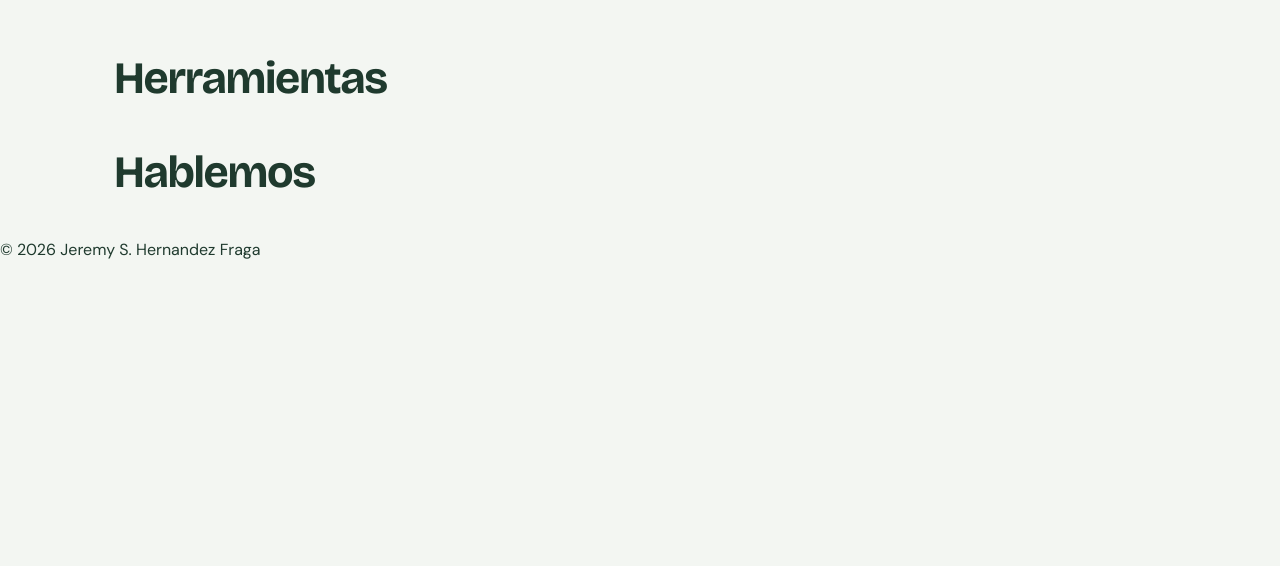
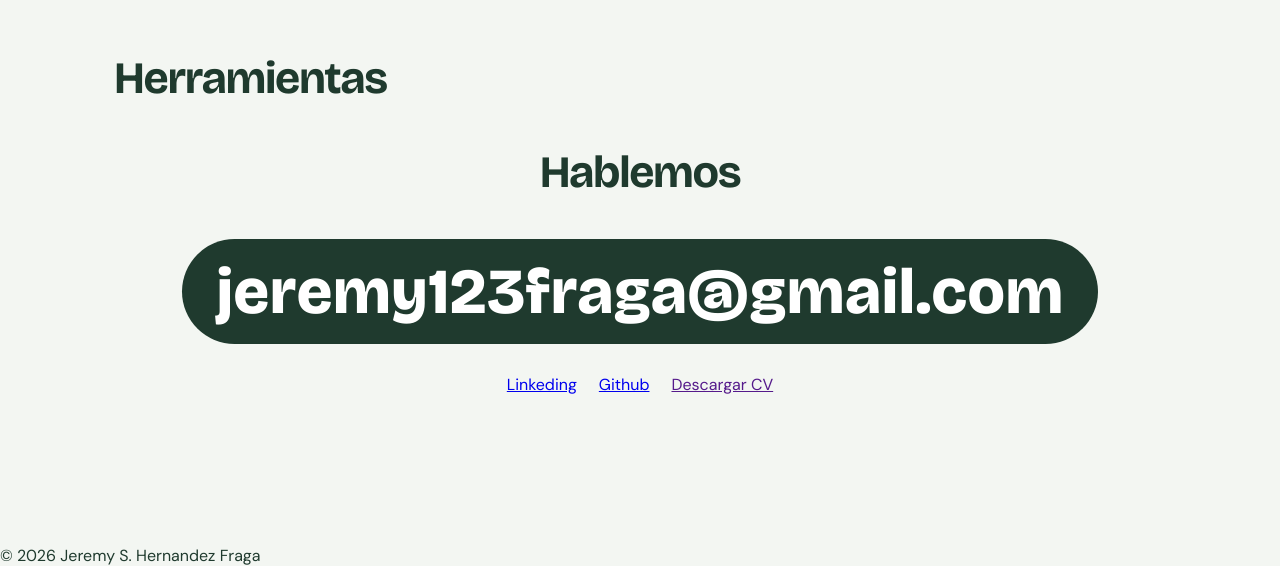
Before and after one commit to jjjeremyy/Jeremy_Hernandez_portafolio, a plain HTML site: page index.html in a window 1280 px wide. Shown: the part 3309-3875 px from the top of the page. Before the commit the page ends 3569 px from the top, so only its background shows below. Drawn offline with nearby package versions, Linux system fonts and the light colour scheme.

Commit message:
feat: seccion contacto

```diff
--- a/index.html
+++ b/index.html
@@ -143,6 +143,12 @@
 
             <section id="contacto" class="section-contacto">
                 <h2>Hablemos</h2>
+                <a  class="mail" href="mailto:jeremy123fraga@gmail.com">jeremy123fraga@gmail.com</a>
+                <div class="social-links">
+                    <a href="https://www.linkedin.com/in/jeremy-samuel-hern%C3%A1ndez-fraga-a4b106238/" target="_blank">Linkeding</a>
+                    <a href="https://github.com/jjjeremyy" target="_blank">Github</a>
+                    <a href="">Descargar CV</a>
+                </div>
             </section>
         </main>
         <footer>
--- a/styles/style.css
+++ b/styles/style.css
@@ -63,6 +63,7 @@ main {
     to   { opacity: 1; transform: translate(-50%, 0); }
 }
 
+/* NAVEGACIÓN */
 
 .navbar a {
     font-family: var(--body);
@@ -90,6 +91,8 @@ main {
     outline: 2px solid var(--color-principal);
     outline-offset: 2px;
 }
+
+/* PORTADA */
 
 .hero {
     background: var(--color-fondo);
@@ -124,6 +127,8 @@ main {
     z-index: 2;
 }
 
+/* PROYECTOS */
+
 h2 {
     font-family: var(--display);
     font-weight: 700;
@@ -131,7 +136,6 @@ h2 {
     letter-spacing: -0.03em;
     margin: 0 0 40px;
 }
-
 
 .imagen {
     width: 300px;
@@ -176,6 +180,8 @@ h2 {
     font-size: 0.95rem;
 }
 
+/* TRAYECTORIA */
+
 .trayectoria {
     height: 100vh;
     max-width: 1100px;
@@ -194,8 +200,6 @@ h2 {
     margin-bottom: 35px;
 }
 
-/* CONTENEDOR */
-
 .cards {
     padding-top: 100px;
     display: grid;
@@ -203,8 +207,6 @@ h2 {
     gap: 20px;
     align-items: start;
 }
-
-/* TARJETAS */
 
 .card {
     background: var(--color-fondo-container);
@@ -218,8 +220,6 @@ h2 {
         box-shadow 0.4s ease;
 }
 
-/* TARJETA ABIERTA */
-
 .trayectoria .card.active {
     background: var(--color-fondo-container);
     border-color: var(--color-principal);
@@ -229,8 +229,6 @@ h2 {
         border-color 0.4s ease,
         box-shadow 0.4s ease;
 }
-
-/* CABECERA */
 
 .card-header {
     width: 100%;
@@ -262,8 +260,6 @@ h2 {
     color: var(--color-seconday);
     margin: 0;
 }
-
-/* BOTÓN + */
 
 .icon {
     width: 32px;
@@ -306,8 +302,6 @@ h2 {
     overflow: hidden;
 }
 
-/* ELEMENTOS INTERIORES */
-
 .item {
     margin: 0 24px 22px;
     padding-left: 12px;
@@ -330,3 +324,35 @@ h2 {
     color: var(--color-seconday);
     margin: 0;
 }
+
+
+/* CONTACTO */
+
+.section-contacto{
+    text-align: center;
+    height: 50vh;
+
+}
+
+.section-contacto a.mail {
+    font-family: var(--display);
+    font-weight: 800;
+    font-size: clamp(1.6rem, 6vw, 4rem);
+    letter-spacing: 0.01em;
+    text-decoration: none;
+    display: inline-block;
+    padding: 14px 34px;
+    border-radius: 999px;
+    background: var(--color-principal);
+    color: var(--color-letras-blanco);
+    transition: transform 0.35s cubic-bezier(0.2, 0.9, 0.3, 1.4);
+}
+
+.social-links {
+    text-decoration: none;
+    display: flex;
+    gap: 22px;
+    justify-content: center;
+    margin-top: 30px;
+    color: var(--color-seconday);
+}
```
